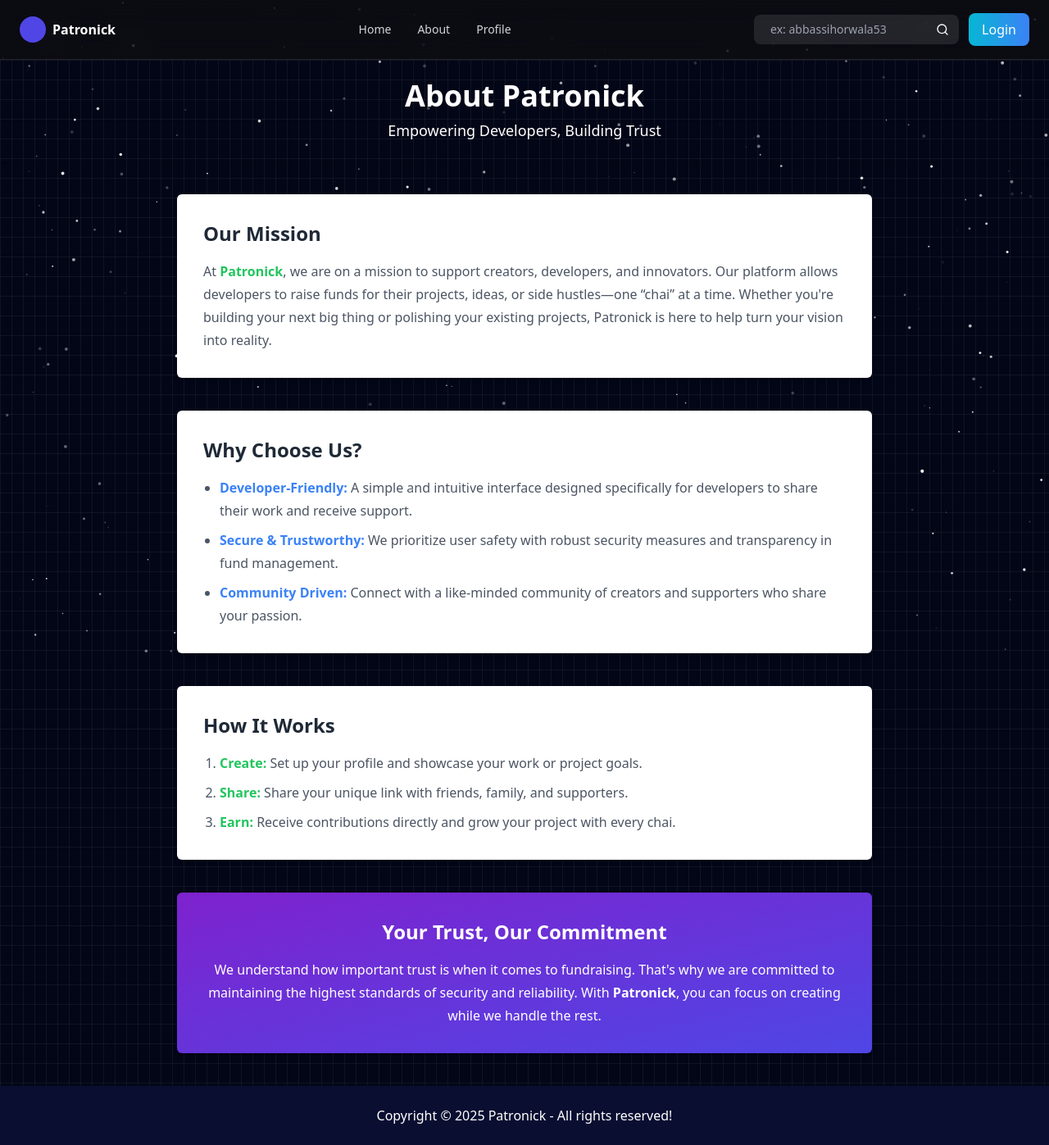
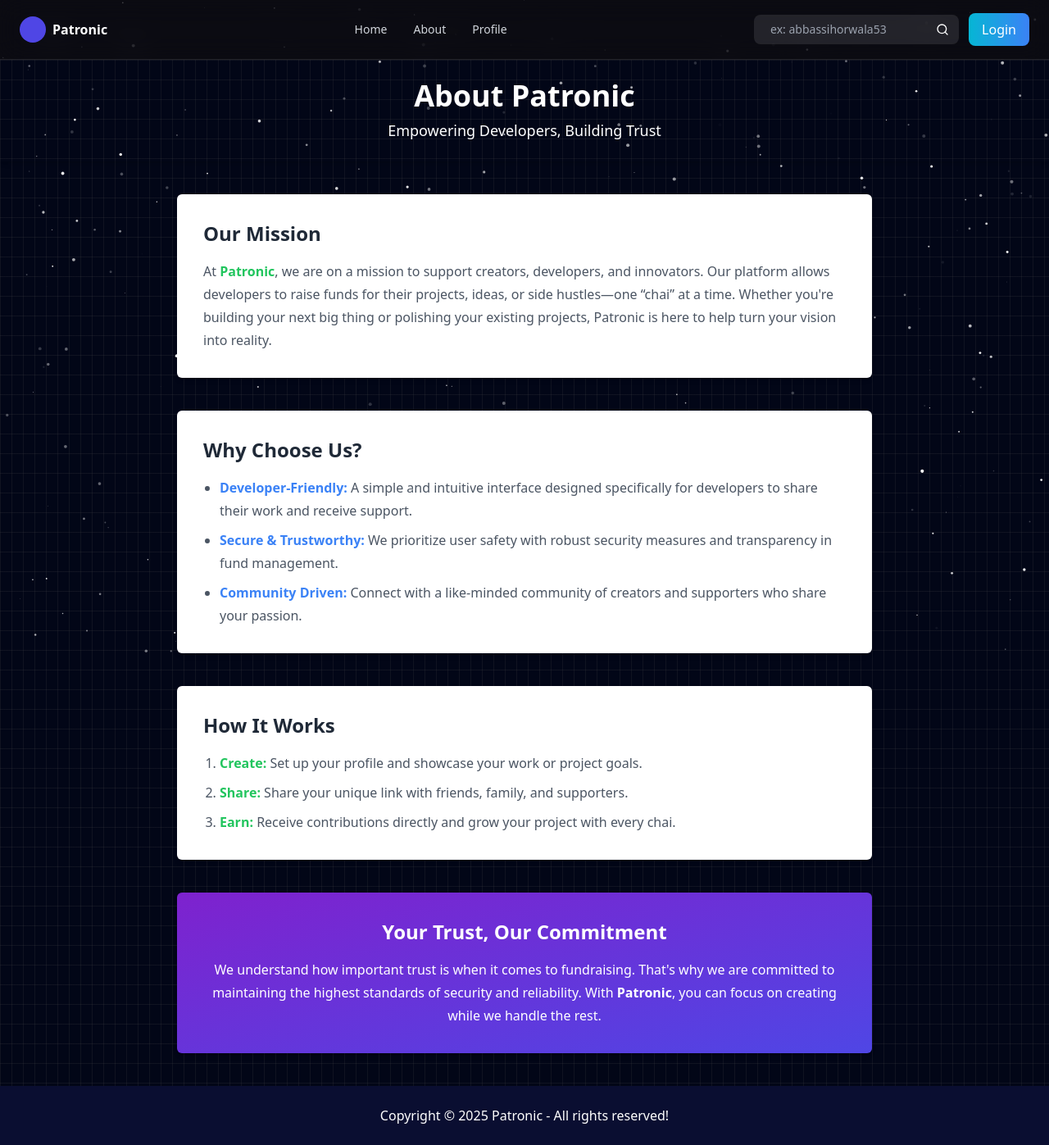
Before and after one commit to Abbas-Sihor/Getmeachai, a Next.js app: page /about in a window 1280 px wide. Shown: the whole page at 82% size. Built offline with nearby package versions, Linux system fonts and the light colour scheme; no server answers.

Commit message:
Patronick to Patronic

```diff
--- a/app/[username]/page.js
+++ b/app/[username]/page.js
@@ -21,7 +21,7 @@ export default async function Page({ params }) {
 export async function generateMetadata({params}) {
   const { username } = await params;
   return{
-    title:`${username} - Support ${username}’s Project | Patronick`,
-    description:`Support ${username}’s development project by contributing funds. Track their progress and help turn their ideas into reality on Patronick.`
+    title:`${username} - Support ${username}’s Project | Patronic`,
+    description:`Support ${username}’s development project by contributing funds. Track their progress and help turn their ideas into reality on Patronic.`
   }
 }
--- a/app/about/page.js
+++ b/app/about/page.js
@@ -4,7 +4,7 @@ const page = () => {
   return (
     <div className=" min-h-screen flex flex-col items-center">
       <header className=" text-white w-full py-6 text-center shadow-md">
-        <h1 className="text-4xl font-bold">About Patronick</h1>
+        <h1 className="text-4xl font-bold">About Patronic</h1>
         <p className="mt-2 text-lg">Empowering Developers, Building Trust</p>
       </header>
 
@@ -12,9 +12,9 @@ const page = () => {
         <section className="bg-white p-8 shadow-md rounded-md mb-10">
           <h2 className="text-2xl font-bold text-gray-800 mb-4">Our Mission</h2>
           <p className="text-gray-600 leading-7">
-            At <span className="text-green-500 font-semibold">Patronick</span>, we are on a mission to support creators, developers, and innovators.
+            At <span className="text-green-500 font-semibold">Patronic</span>, we are on a mission to support creators, developers, and innovators.
             Our platform allows developers to raise funds for their projects, ideas, or side hustles—one “chai” at a time. Whether you're building your
-            next big thing or polishing your existing projects, Patronick is here to help turn your vision into reality.
+            next big thing or polishing your existing projects, Patronic is here to help turn your vision into reality.
           </p>
         </section>
 
@@ -52,7 +52,7 @@ const page = () => {
           <h2 className="text-2xl font-bold mb-4">Your Trust, Our Commitment</h2>
           <p className="leading-7">
             We understand how important trust is when it comes to fundraising. That's why we are committed to maintaining the highest standards of
-            security and reliability. With <span className="font-semibold">Patronick</span>, you can focus on creating while we handle the rest.
+            security and reliability. With <span className="font-semibold">Patronic</span>, you can focus on creating while we handle the rest.
           </p>
         </section>
       </main>
@@ -64,6 +64,6 @@ const page = () => {
 export default page
 
 export const metadata = {
-  title: "About Us - Patronick | Empowering Developers & Building Trust",
-  description: "Learn more about Patronick's mission to help developers raise funds for their projects. Discover why we're the trusted platform for creators and how we ensure a secure, community-driven experience.",
+  title: "About Us - Patronic | Empowering Developers & Building Trust",
+  description: "Learn more about Patronic's mission to help developers raise funds for their projects. Discover why we're the trusted platform for creators and how we ensure a secure, community-driven experience.",
 };
--- a/app/dashboard/page.js
+++ b/app/dashboard/page.js
@@ -12,7 +12,7 @@ const Page = () => {
   const router = useRouter();
 
   useEffect(() => {
-    document.title="Dashboard - Manage Your Profile | Patronick"
+    document.title="Dashboard - Manage Your Profile | Patronic"
     if (!session) {
       router.push("/"); // Redirect to home if no session
     } else {
--- a/app/layout.js
+++ b/app/layout.js
@@ -18,9 +18,9 @@ const geistMono = Geist_Mono({
   subsets: ["latin"],
 });
 export const metadata = {
-	title: "Patronick - Empowering Developers, Raising Funds",
+	title: "Patronic - Empowering Developers, Raising Funds",
 	description:
-		"Join Patronick today to raise funds for your projects. Empower your development journey and turn your ideas into reality with ease and trust.",
+		"Join Patronic today to raise funds for your projects. Empower your development journey and turn your ideas into reality with ease and trust.",
 };
 
 export default function RootLayout({ children }) {
--- a/app/login/page.js
+++ b/app/login/page.js
@@ -6,7 +6,7 @@
 // 	const { data: session } = useSession();
 // 	const router = useRouter();  // Get the router
 //   useEffect(() => {
-// 		document.title="Login - Patronick"
+// 		document.title="Login - Patronic"
 //     if (session) {
 //       // Redirect to dashboard if session exists
 //       router.push("/dashboard");
@@ -137,7 +137,7 @@ export default function Page() {
 	const { data: session } = useSession();
 	const router = useRouter();  // Get the router
   useEffect(() => {
-		document.title="Login - Patronick"
+		document.title="Login - Patronic"
     if (session) {
       // Redirect to dashboard if session exists
       router.push("/dashboard");
@@ -196,7 +196,7 @@ export default function Page() {
             </p>
 
             <span className="mt-4 block text-sm text-white/70">
-              — The Patronick Promise
+              — The Patronic Promise
             </span>
 
             {/* Quote Marks */}
--- a/app/page.js
+++ b/app/page.js
@@ -18,7 +18,7 @@ export default function Home() {
       <section className="max-w-7xl mx-auto px-6 py-16">
         {/* HERO */}
         <h1 className="text-7xl font-bold tracking-tight text-white drop-shadow-[0_0_10px_rgba(255,255,255,0.8)]">
-          Patronick
+          Patronic
         </h1>
 
         <p className="text-gray-400 mt-4 max-w-xl text-[20px]">
@@ -45,7 +45,7 @@ export default function Home() {
   );
 }
 // export const metadata = {
-//   title: "Patronick - Empowering Developers, Raising Funds",
+//   title: "Patronic - Empowering Developers, Raising Funds",
 //   description:
-//     "Join Patronick today to raise funds for your projects. Empower your development journey and turn your ideas into reality with ease and trust.",
+//     "Join Patronic today to raise funds for your projects. Empower your development journey and turn your ideas into reality with ease and trust.",
 // }
--- a/components/CreatePost.js
+++ b/components/CreatePost.js
@@ -24,7 +24,7 @@ const [newtags,settaginput]=useState([])
 
 
   useEffect(() => {
-    document.title="Dashboard - Manage Your Profile | Patronick"
+    document.title="Dashboard - Manage Your Profile | Patronic"
 
 
       GetData();
--- a/components/Footer.js
+++ b/components/Footer.js
@@ -4,7 +4,7 @@ const Footer = () => {
   const currentyear = new Date().getFullYear()
   return (
     <div className='text-white justify-between p-6 bg-[#0a0e31] z-50'>
-     <p className='text-center'>Copyright &copy; {currentyear} Patronick - All rights reserved!</p>
+     <p className='text-center'>Copyright &copy; {currentyear} Patronic - All rights reserved!</p>
     </div>
   )
 }
--- a/components/Navbar.js
+++ b/components/Navbar.js
@@ -58,7 +58,7 @@ export default function Navbar() {
 			<div className="max-w-7xl mx-auto px-6 py-4 flex items-center justify-between">
 				<div className="flex items-center gap-2 font-semibold">
 					<div className="w-8 h-8 bg-indigo-600 rounded-full" />
-					<Link href={"/"}>Patronick</Link>
+					<Link href={"/"}>Patronic</Link>
 				</div>
 
 				<div className="hidden md:flex gap-8 text-sm text-gray-300">
--- a/components/Paymentpage.js
+++ b/components/Paymentpage.js
@@ -145,7 +145,7 @@ useEffect(()=>{
 			key: currentuser.razorpayid, // Enter the Key ID generated from the Dashboard
 			amount: amount, // Amount is in currency subunits. Default currency is INR. Hence, 50000 refers to 50000 paise
 			currency: "INR",
-			name: "Patronick", //your business name
+			name: "Patronic", //your business name
 			description: "Test Transaction",
 			image: "https://example.com/your_logo",
 			order_id: orderId, //This is a sample Order ID. Pass the `id` obtained in the response of Step 1
--- a/package.json
+++ b/package.json
@@ -1,5 +1,5 @@
 {
-  "name": "Patronick",
+  "name": "Patronic",
   "version": "0.1.0",
   "private": true,
   "scripts": {
```
Also changed, not shown: 1 other file (tests, documents, lock files or other folders).
